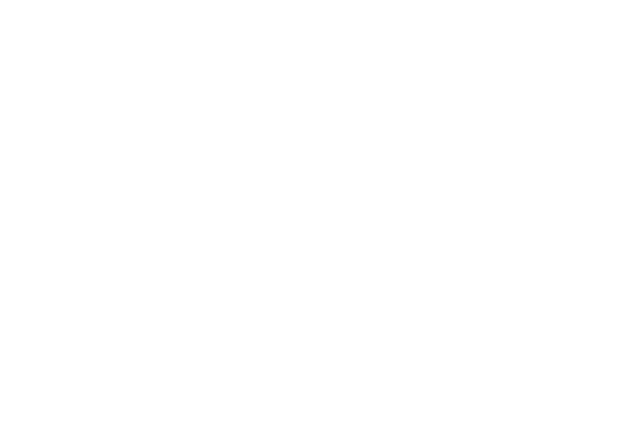
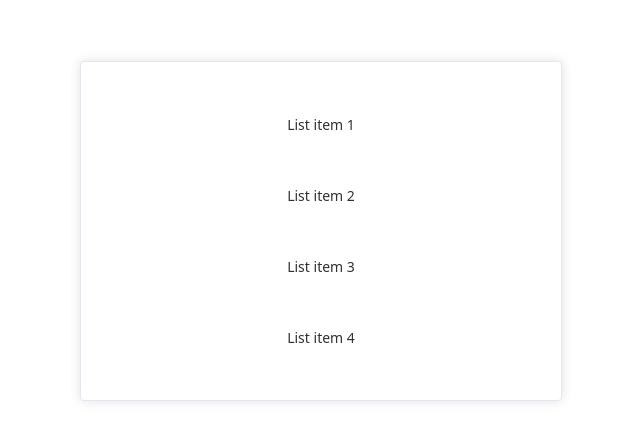
Before and after one commit to 00886/vue-scaffold, a Vue app: page /login in a window 1280 px wide. Before the commit this address had no page. Shown: the part 169-610 px from the top of the page, without its empty margins (319-959 px from the left). Built offline with nearby package versions, Linux system fonts and the light colour scheme.

Commit message:
登录页路由已完成

```diff
--- a/src/router/index.js
+++ b/src/router/index.js
@@ -1,11 +1,12 @@
 import { createWebHistory, createRouter, } from 'vue-router'
 
 const indexRoute = {
-    path:'/',
+    path: '/',
     component: () => import('../view/Index.vue'),
 }
 const routes = [
     indexRoute,
+    { path: '/login', component: () => import('../view/Login.vue') },
 ]
 
 const router = createRouter({
--- /dev/null
+++ b/src/view/Login.vue
@@ -0,0 +1,21 @@
+<script setup>
+
+</script>
+
+<template>
+  <el-card style="max-width: 480px" class="box-card">
+    <p v-for="o in 4" :key="o" class="text item">{{ 'List item ' + o }}</p>
+  </el-card>
+</template>
+
+<style scoped>
+.text{
+    font-size: 14px;
+}
+.item{
+    padding: 18px 0;
+}
+.box-card{
+    width: 480px;
+}
+</style>
```
